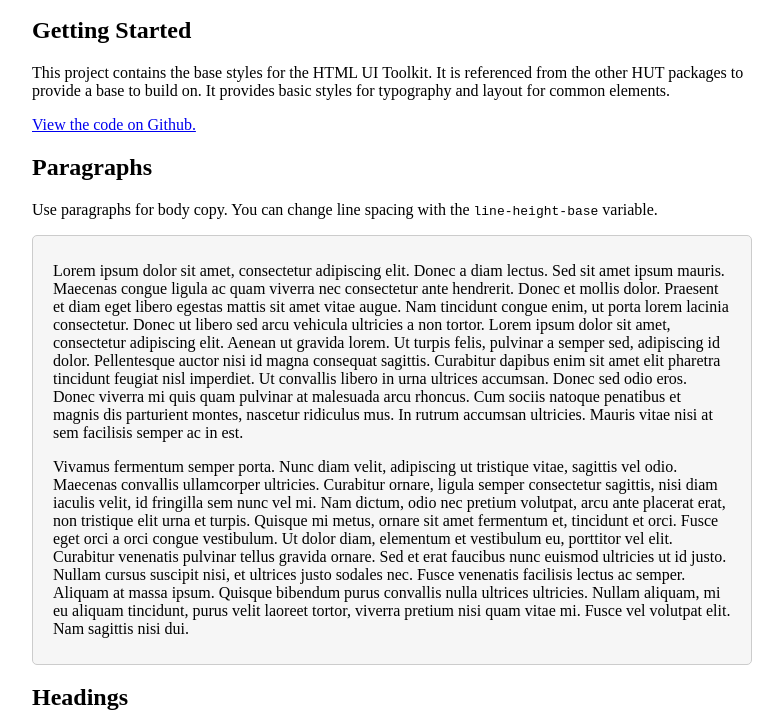
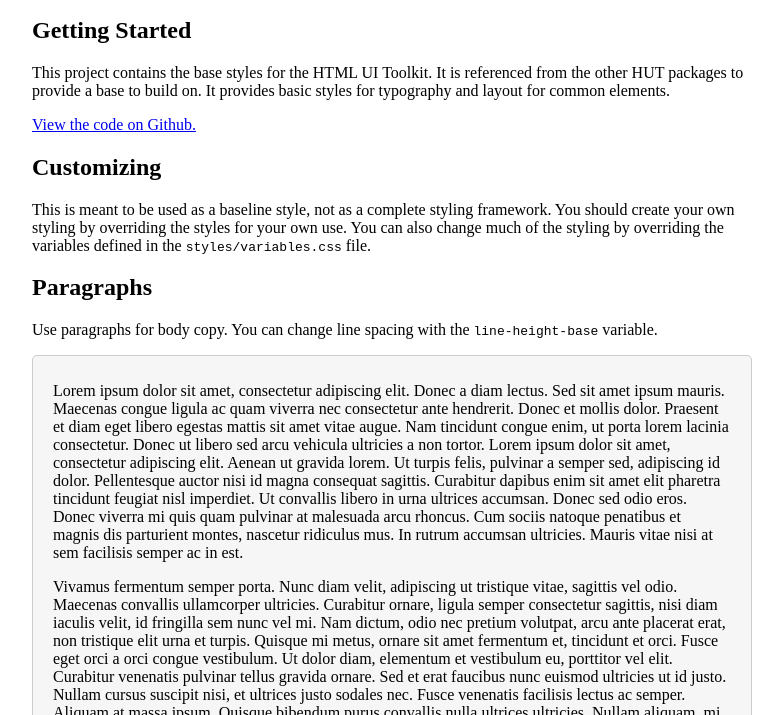
Before and after one commit to conradz/hut-base, a website: page example/index.html in a window 1280 px wide. Shown: the part 85-800 px from the top of the page, without its empty margins (248-1031 px from the left). Drawn offline with Linux system fonts and the light colour scheme.

Commit message:
Add section about customizing

```diff
--- a/example/index.html
+++ b/example/index.html
@@ -23,6 +23,17 @@
                 <a href="https://github.com/conradz/hut-base">
                     View the code on Github.
                 </a>
+            </p>
+        </section>
+
+        <section id="modifying">
+            <h2>Customizing</h2>
+            <p>
+                This is meant to be used as a baseline style, not as a complete
+                styling framework. You should create your own styling by
+                overriding the styles for your own use. You can also change
+                much of the styling by overriding the variables defined in the
+                <code>styles/variables.css</code> file.
             </p>
         </section>
 
```
Also changed, not shown: README.md.
